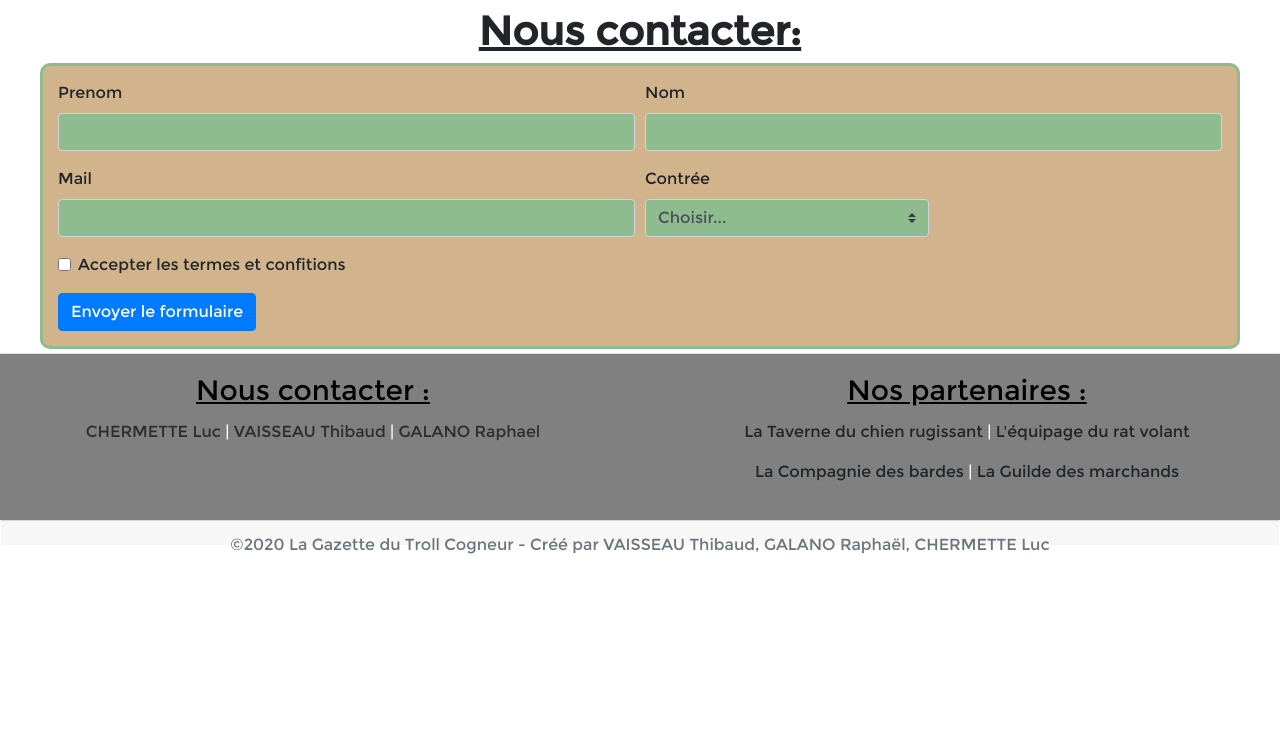
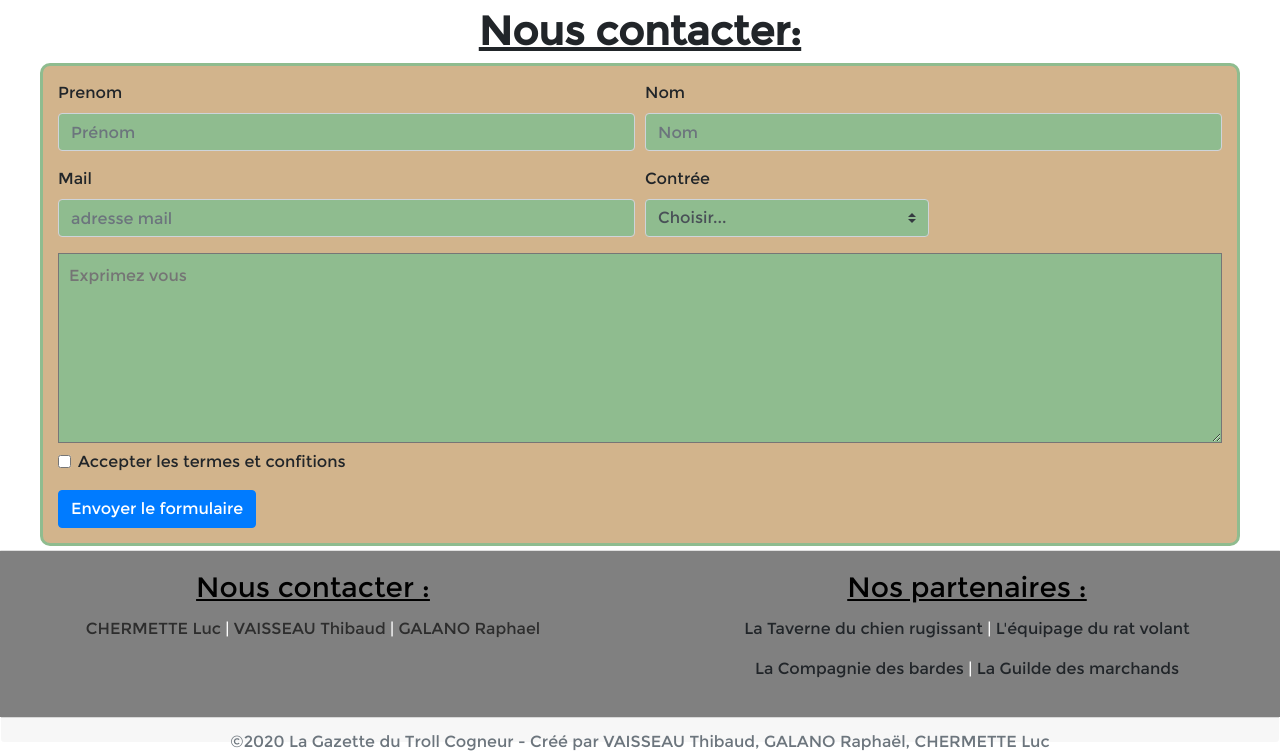
Before and after one commit to QuantumEnigmaa/ProjetOMEGA, a website: page public_html/pages/equipe.html in a window 1280 px wide. Shown: the part 1182-1936 px from the top of the page. Before the commit the page ends 1739 px from the top, so only its background shows below. Drawn offline with nearby package versions, Linux system fonts and the light colour scheme; files whose address does not match are found by name.

Commit message:
milieu formulaire equipe

```diff
--- a/public_html/css/style.css
+++ b/public_html/css/style.css
@@ -45,7 +45,7 @@ nav {
     font-size: x-large;
 }
 
-.navnar form {
+.navbar form {
     align-items: flex-end;
 }
 
--- a/public_html/pages/equipe.html
+++ b/public_html/pages/equipe.html
@@ -106,14 +106,14 @@ raphael.galano@isen.yncrea.fr
                 <div class="form-row">
                     <div class="col-md-6 mb-3">
                         <label for="validationCustom01">Prenom</label>
-                        <input type="text" class="form-control" id="validationCustom01" style='background-color: darkseagreen' required>
+                        <input type="text" class="form-control" id="validationCustom01" placeholder="Prénom" style='background-color: darkseagreen' required>
                         <div class="valid-feedback">
                             Très bien
                         </div>
                     </div>
                     <div class="col-md-6 mb-3">
                         <label for="validationCustom02">Nom</label>
-                        <input type="text" class="form-control" id="validationCustom02" style='background-color: darkseagreen' required>
+                        <input type="text" class="form-control" id="validationCustom02" placeholder="Nom" style='background-color: darkseagreen' required>
                         <div class="valid-feedback">
                             Très bien
                         </div>
@@ -122,7 +122,7 @@ raphael.galano@isen.yncrea.fr
                 <div class="form-row">
                     <div class="col-md-6 mb-3">
                         <label for="validationCustom03">Mail</label>
-                        <input type="text" class="form-control" id="validationCustom03" style='background-color: darkseagreen' required>
+                        <input type="text" class="form-control" id="validationCustom03" placeholder="adresse mail" style='background-color: darkseagreen' required>
                         <div class="invalid-feedback">
                             Entrez un Email correct
                         </div>
@@ -141,6 +141,7 @@ raphael.galano@isen.yncrea.fr
                         </div>
                     </div>
                 </div>
+                <textarea name="autre" id="autre" placeholder="Exprimez vous" rows="7" style="width: 100%;background-color: darkseagreen; padding: 10px"></textarea>
                 <div class="form-group">
                     <div class="form-check">
                         <input class="form-check-input" type="checkbox" value="" id="invalidCheck"  required>
```
